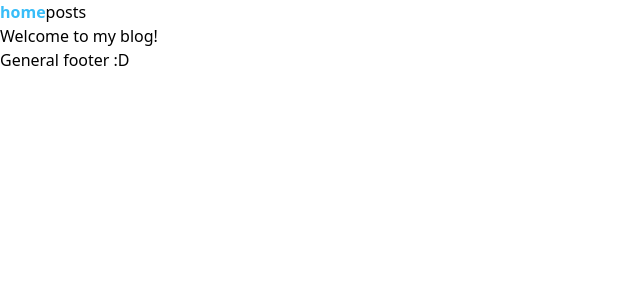
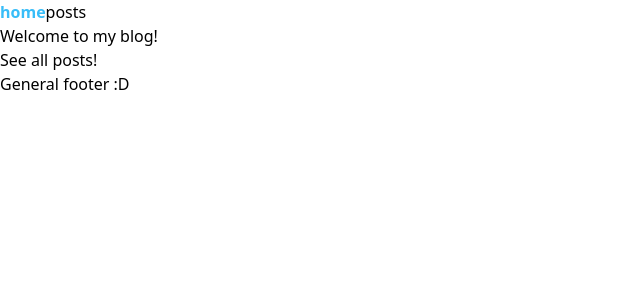
Before and after one commit to marcovittoriozacca/react-blog-spa, a React (Vite) app: page / in a window 1280 px wide. Shown: the top 300 px of the page, without its empty margins (0-640 px from the left). Built offline with nearby package versions, Linux system fonts and the light colour scheme; no server answers.

Commit message:
feat: added a link to the post page in the Home Page

```diff
--- a/src/components/main/PostCard.jsx
+++ b/src/components/main/PostCard.jsx
@@ -1,3 +1,4 @@
+import { Link } from 'react-router-dom';
 import { handleFallbackImage, getPostImage } from '../../../utils.js';
 
 export default function({title, slug, content, image, published, tags, category}){
@@ -5,7 +6,10 @@ export default function({title, slug, content, image, published, tags, category}
     return(
         <li>
             <div>
-                <h2>{title}</h2>
+                <Link to={`./${slug}`}>
+                    {title}
+                </Link>
+
                 <figure>
                     <img src={image? getPostImage(image) : ""} alt={slug} onError={handleFallbackImage}/>
                 </figure>
--- a/src/pages/HomePage.jsx
+++ b/src/pages/HomePage.jsx
@@ -1,10 +1,14 @@
+import { Link } from "react-router-dom";
 import NavBar from "../components/header/NavBar";
 
 export default function(){
     return(<>
         <section>
             <div className="flex justify-center py-10">
-                <h1>Welcome to my blog!</h1>
+                <div className="flex flex-col items-center gap-y-3">
+                    <h1>Welcome to my blog!</h1>
+                    <Link to={"/posts"} className="p-3 bg-sky-500 rounded-md text-white">See all posts!</Link>
+                </div>
             </div>
         </section>
     </>)
```
